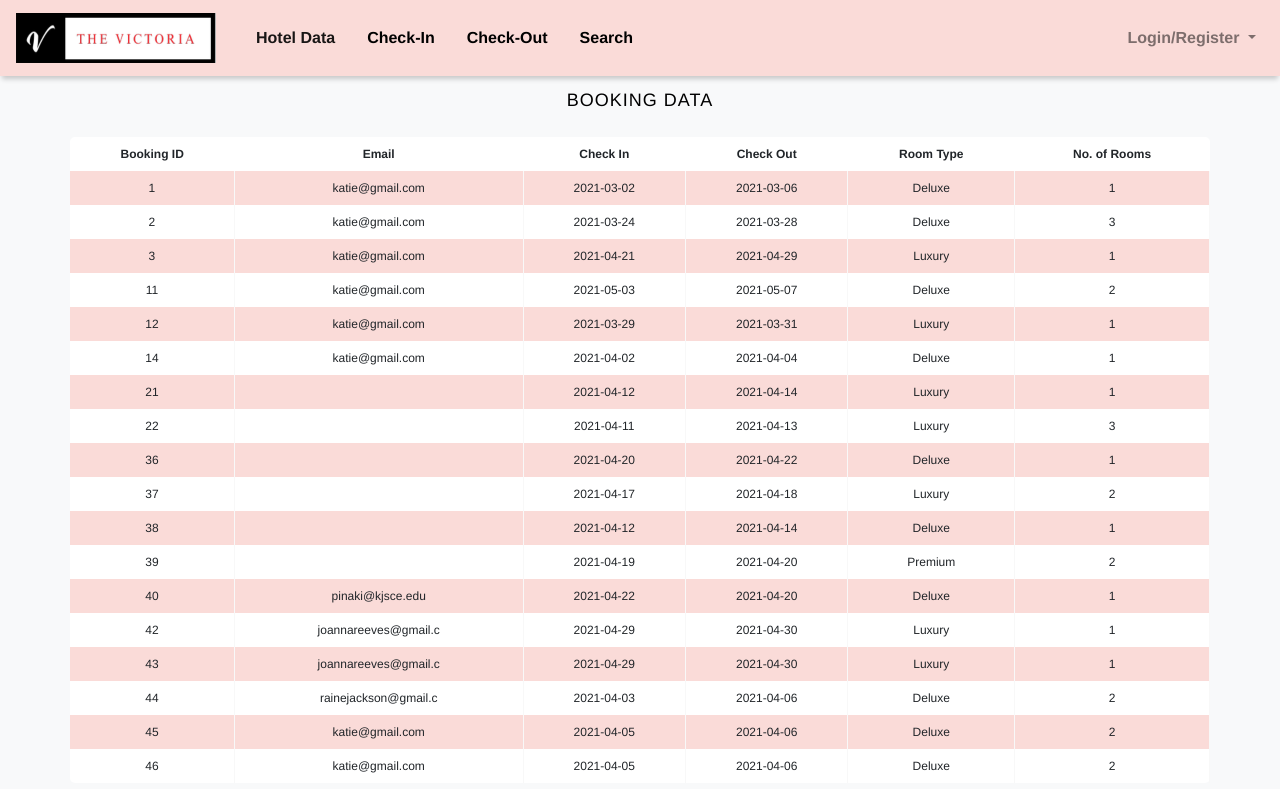
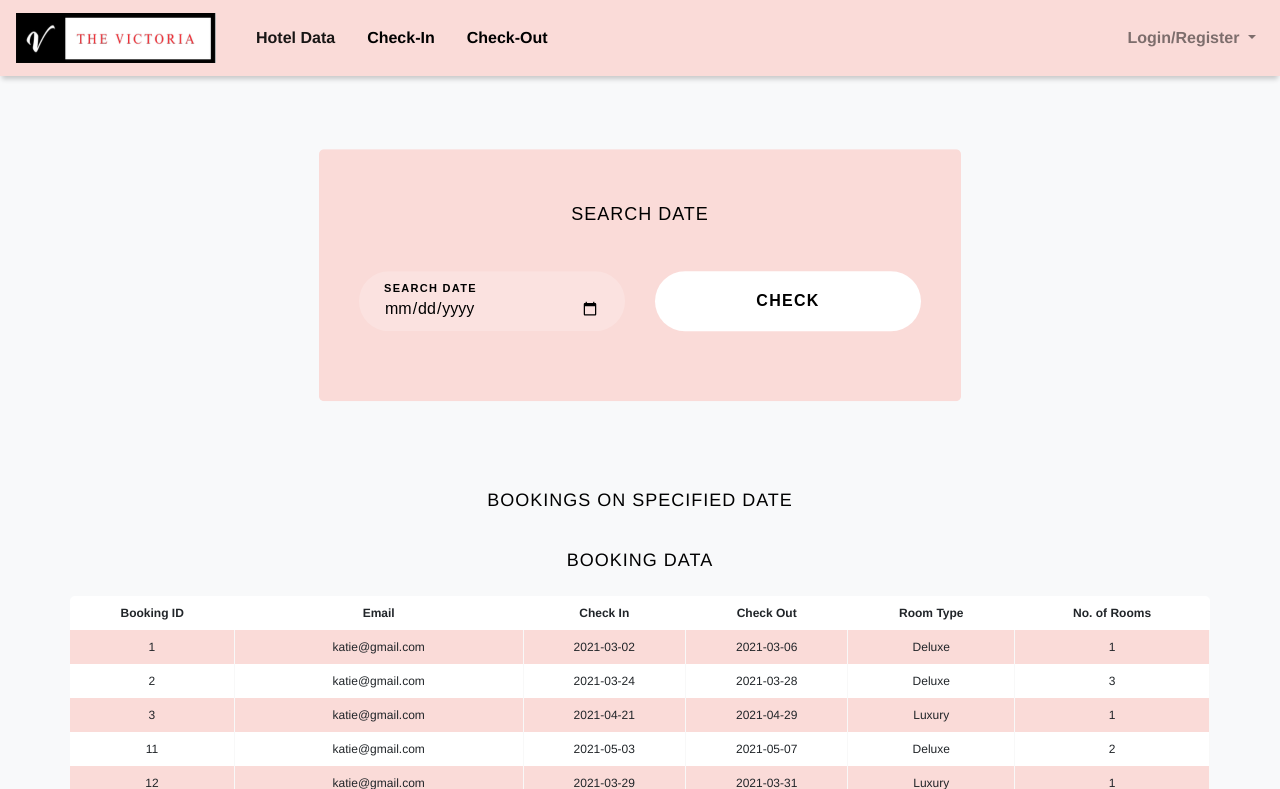
Before and after one commit to hinalpujara/Hotel-Reservation-System, a PHP site: page /admindisplay.php in a window 1280 px wide. Shown: the top 789 px of the page. Run offline with PHP 8.4, Linux system fonts and the light colour scheme; data comes from the database, SQL or seed files in the repository; some libraries are stand-ins or nearby versions.

Commit message:
Added Date Search

```diff
--- a/admindisplay.php
+++ b/admindisplay.php
@@ -11,8 +11,9 @@
     <!-- Bootstrap CSS -->
     <link rel="stylesheet" href="https://maxcdn.bootstrapcdn.com/bootstrap/4.0.0/css/bootstrap.min.css" integrity="sha384-Gn5384xqQ1aoWXA+058RXPxPg6fy4IWvTNh0E263XmFcJlSAwiGgFAW/dAiS6JXm" crossorigin="anonymous">
     <link rel="stylesheet" href="display.css">
-    <title>Admin-The Victoria</title>
-    <link rel = "icon" href = "images/icon.jpg" type = "image/x-icon">
+    <link rel="stylesheet" href="form.css">
+
+    <title>Contact Us-The Victoria</title>
     <style type="text/css">
         <?php include "navbar/navbarCSS.php"; ?>
     </style>
@@ -20,6 +21,105 @@
       <body>
       <?php include "navbar/adminnavbar.php"; ?>
     <br>
+    <div id="booking" class="section">
+      <div class="section-center">
+          <div class="container">
+              <div class="row">
+                  <div class="booking-form">
+                      <div class="form-header">
+                          <h2>Search Date</h2>
+                      </div>
+                      <?php
+
+                        ?>
+                      <form method="post" action="<?=$_SERVER['PHP_SELF'];?>">
+                          <div class="row">
+                              <div class="col-md-6">
+                                  <div class="form-group">
+                                    <input class="form-control" type="date" placeholder="Enter Date" name="date" required>
+                                    <span class="form-label">Search Date</span>
+                                  </div>
+                              </div>
+                              <div class="col-md-6">
+                                  <div class="form-group">
+                                    <div class="form-btn"> <button name = "submit" class="submit-btn" href="payment.php">Check</button> </div>
+                                  </div>
+                              </div>
+                          </div>
+                      </form>
+                  </div>
+              </div>
+          </div>
+      </div>
+  </div>
+  <h2>Bookings on Specified Date</h2>
+  <?php
+  $servername = "localhost";
+  $username = "root";
+  $password = "";
+  $dbname = "hotel_management";
+
+  $conn = new mysqli($servername, $username, $password, $dbname);
+
+  if ($conn->connect_error) {
+    die("Connection failed: " . $conn->connect_error);
+  }
+  if (isset($_POST['date'])) {
+    $num = $_POST['date'];
+    $records = mysqli_query($conn,"SELECT * FROM booking_data WHERE checkin <= '$num' AND checkout >= '$num'");
+    if ($records->num_rows >= 0){
+      echo "
+        <div class='table-wrapper'>
+        <table class='fl-table'>
+        <tr>
+        <th>First Name</th>
+        <th>Last Name</th>
+        <th>Email</th>
+        <th>Contact Number</th>
+        <th>Check-In</th>
+        <th>Check-Out</th>
+        </tr>";
+
+        while($row = mysqli_fetch_array($records)){
+          $a = $row["email"];
+          $record1 = mysqli_query($conn,"SELECT * FROM user_data WHERE email = '$a'");
+          $row1 = mysqli_fetch_array($record1);
+          $b = $row1["first_name"];
+          $c = $row1["last_name"];
+          $d = $row1["user_contact"];
+          echo"
+              <tr>
+              <td>
+              " .$b . "
+              </td>
+              <td>
+              " . $c . "
+              </td>
+              <td>
+              " . $a . "
+              </td>
+              <td>
+              " . $d . "
+              </td>
+              <td>
+              " .$row["checkin"] . "
+              </td>
+              <td>
+              " . $row["checkout"] . "
+              </td>
+              </tr>";
+        }
+      echo "</table>";
+      echo "</div>";
+    }
+    else{
+      echo "0 results";
+    }
+  }
+
+  $conn->close();
+
+  ?>
     <h2>Booking Data</h2>
           <?php
           $servername = "localhost";
@@ -70,7 +170,7 @@
             echo "</div>";
           }
           else{
-            echo "0 results";
+            echo "<tr><td>No Bookings on this date</td></tr>";
           }
           $conn->close();
           ?>
--- /dev/null
+++ b/form.css
@@ -0,0 +1,188 @@
+body {
+    background-image: white
+}
+
+.section {
+    position: relative;
+    height: 50vh
+}
+
+.section .section-center {
+    position: absolute;
+    top: 50%;
+    left: 0;
+    right: 0;
+    -webkit-transform: translateY(-50%);
+    transform: translateY(-50%)
+}
+
+#booking {
+    font-family: 'Raleway', sans-serif
+}
+
+.booking-form {
+    position: relative;
+    max-width: 642px;
+    width: 100%;
+    margin: auto;
+    padding: 40px;
+    overflow: hidden;
+    background-size: cover;
+    border-radius: 5px;
+    z-index: 20
+}
+
+.booking-form::before {
+    content: '';
+    position: absolute;
+    left: 0;
+    right: 0;
+    bottom: 0;
+    top: 0;
+    background: #FADBD8;
+    z-index: -1
+}
+
+.booking-form .form-header {
+    text-align: center;
+    position: relative;
+    margin-bottom: 30px
+}
+
+.booking-form .form-header h1 {
+    font-weight: 700;
+    text-transform: capitalize;
+    font-size: 42px;
+    margin: 0px;
+    color: black;
+}
+
+.booking-form .form-group {
+    position: relative;
+    margin-bottom: 30px
+}
+
+.booking-form .form-control {
+    background-color: rgba(255, 255, 360, 0.2);
+    height: 60px;
+    padding: 0px 25px;
+    border: none;
+    border-radius: 40px;
+    color: black;
+    -webkit-box-shadow: 0px 0px 0px 2px transparent;
+    box-shadow: 0px 0px 0px 2px transparent;
+    -webkit-transition: 0.2s;
+    transition: 0.2s
+}
+
+.booking-form .form-control::-webkit-input-placeholder {
+    color: black;
+}
+
+.booking-form .form-control:-ms-input-placeholder {
+    color: black;
+}
+
+.booking-form .form-control::placeholder {
+    color: black;
+}
+
+.booking-form .form-control:focus {
+    -webkit-box-shadow: 0px 0px 0px 2px black;
+    box-shadow: 0px 0px 0px 2px black;
+}
+
+.booking-form input[type="date"].form-control {
+    padding-top: 16px
+}
+
+.booking-form input[type="date"].form-control:invalid {
+    color: black;
+}
+
+.booking-form input[type="date"].form-control+.form-label {
+    opacity: 1;
+    top: 10px
+}
+
+.booking-form select.form-control {
+    -webkit-appearance: none;
+    -moz-appearance: none;
+    appearance: none
+}
+
+.booking-form select.form-control:invalid {
+    color: black;
+}
+
+.booking-form select.form-control+.select-arrow {
+    position: absolute;
+    right: 15px;
+    top: 50%;
+    -webkit-transform: translateY(-50%);
+    transform: translateY(-50%);
+    width: 32px;
+    line-height: 32px;
+    height: 32px;
+    text-align: center;
+    pointer-events: none;
+    color: black;
+    font-size: 14px
+}
+
+.booking-form select.form-control+.select-arrow:after {
+    content: '\279C';
+    display: block;
+    -webkit-transform: rotate(90deg);
+    transform: rotate(90deg)
+}
+
+.booking-form select.form-control option {
+    color: black;
+}
+
+.booking-form .form-label {
+    position: absolute;
+    top: -10px;
+    left: 25px;
+    opacity: 0;
+    color: black;
+    font-size: 11px;
+    font-weight: 700;
+    text-transform: uppercase;
+    letter-spacing: 1.3px;
+    height: 15px;
+    line-height: 15px;
+    -webkit-transition: 0.2s all;
+    transition: 0.2s all
+}
+
+.booking-form .form-group.input-not-empty .form-control {
+    padding-top: 16px
+}
+
+.booking-form .form-group.input-not-empty .form-label {
+    opacity: 1;
+    top: 10px
+}
+
+.booking-form .submit-btn {
+    color: black;
+    background-color: white;
+    font-weight: 700;
+    height: 60px;
+    padding: 10px 30px;
+    width: 100%;
+    border-radius: 40px;
+    border: none;
+    text-transform: uppercase;
+    font-size: 16px;
+    letter-spacing: 1.3px;
+    -webkit-transition: 0.2s all;
+    transition: 0.2s all
+}
+
+.booking-form .submit-btn:hover,
+.booking-form .submit-btn:focus {
+    opacity: 0.9
+}
--- a/navbar/adminnavbar.php
+++ b/navbar/adminnavbar.php
@@ -20,9 +20,6 @@
           </li>
           <li class="nav-item pl-3">
             <a class="nav-link" href="checkout.php" style="color: black;"><b>Check-Out</b></span></a>
-          </li>
-          <li class="nav-item pl-3">
-            <a class="nav-link" href="search.php" style="color: black;"><b>Search</b></a>
           </li>
         </ul>
         <ul class='navbar-nav ml-auto'>
```
Also changed, not shown: search.php (deleted, +0 -327 lines), hotel1.jpeg (deleted), hotel2.jpeg (deleted), hotel3.jpeg (deleted), hotel4.jpeg (deleted), hotel5.jpg (deleted), hotel6.jpg (deleted), udaipur.jpg (deleted).
